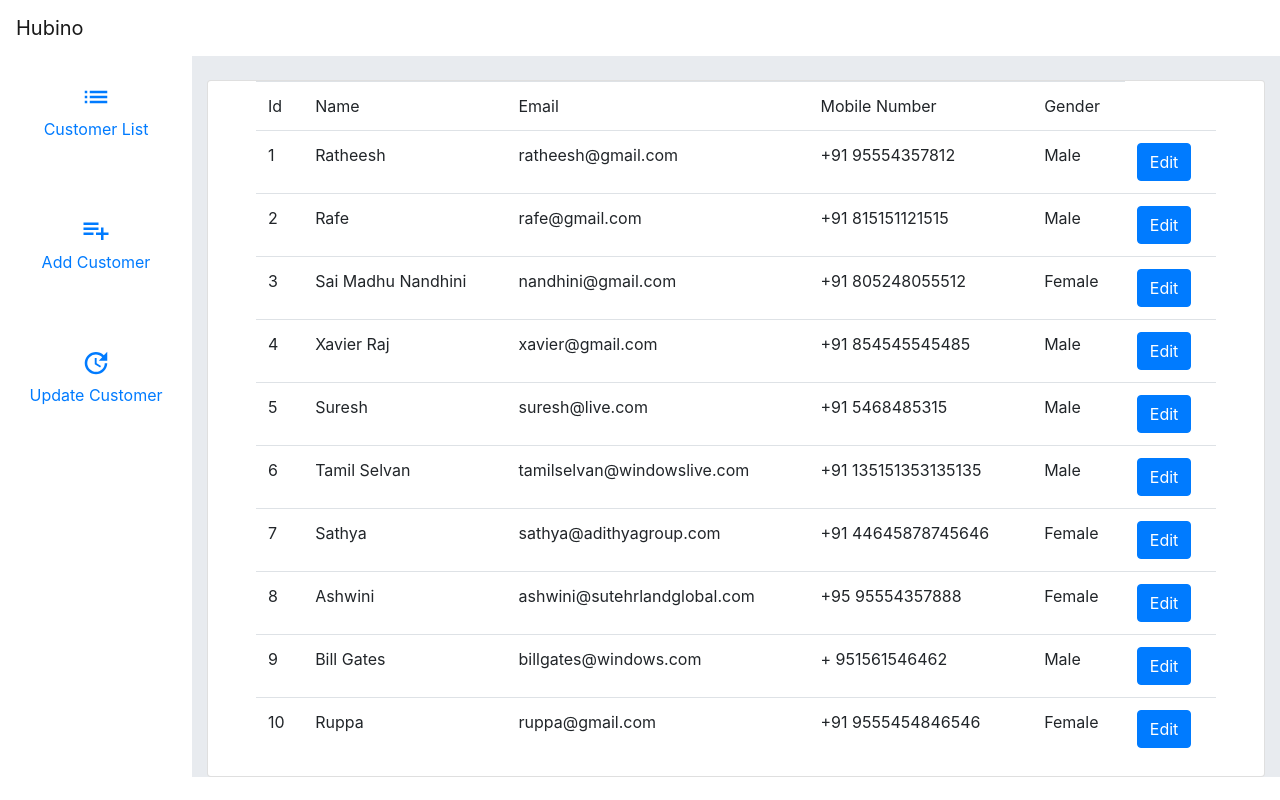
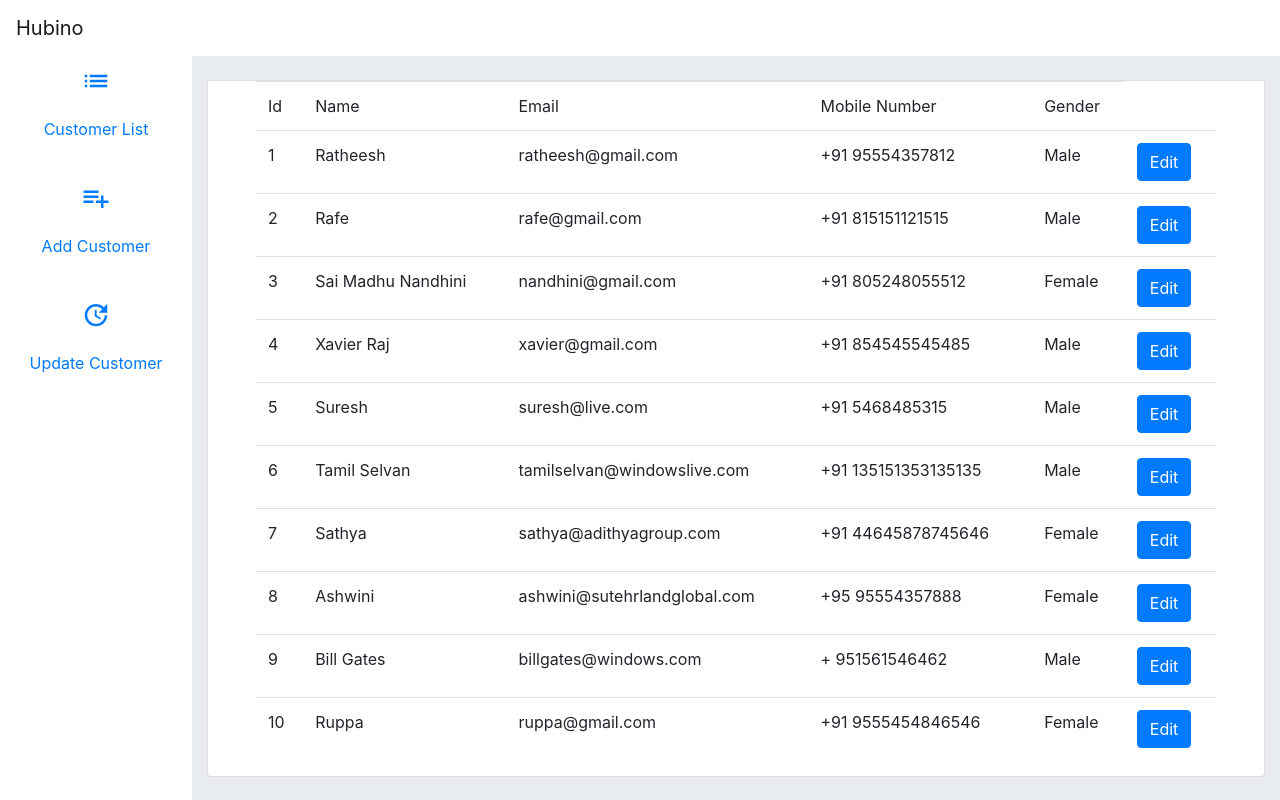
Before and after one commit to murugesh03/hubino-task, a React (Create React App) app: page / in a window 1280 px wide. Built offline with nearby package versions, Linux system fonts and the light colour scheme.

Commit message:
side bar modified

```diff
--- a/src/components/App.js
+++ b/src/components/App.js
@@ -1,9 +1,7 @@
 import React from "react";
 import "bootstrap/dist/css/bootstrap.min.css";
 import "./App.scss";
-import { Row } from "react-bootstrap";
 import { BrowserRouter as Router } from "react-router-dom";
-
 import Navbar from "./Navbar/Navbar";
 import SideBar from "./SideBar/SideBar";
 import MainArea from "./MainArea/MainArea";
--- a/src/components/App.scss
+++ b/src/components/App.scss
@@ -2,6 +2,14 @@
   margin: 0;
   padding: 0;
   box-sizing: border-box;
+}
+html {
+  height: 100%;
+}
+
+body {
+  margin: 0;
+  height: 100%;
 }
 .mainArea {
   display: table;
--- a/src/components/MainArea/MainArea.js
+++ b/src/components/MainArea/MainArea.js
@@ -9,7 +9,7 @@ import AddCustomer from "./AddCustomer/AddCustomer";
 
 const MainArea = ({ addCustomer }) => {
   return (
-    <div className="main-area ">
+    <div className="main-area">
       <Container className="main-area-container">
         <Switch>
           <Route path="/" exact component={() => <CustomerList />} />
--- a/src/components/MainArea/MainArea.scss
+++ b/src/components/MainArea/MainArea.scss
@@ -4,6 +4,7 @@
   background-color: $slightDarkGray;
   display: table-cell;
   width: 85%;
+  height: 100vh;
   vertical-align: top;
   &-container {
     margin-top: 5rem;
--- a/src/components/SideBar/SideBar.js
+++ b/src/components/SideBar/SideBar.js
@@ -1,37 +1,37 @@
 import React from "react";
-import { Col } from "react-bootstrap";
-import { Link } from "react-router-dom";
 import { MdUpdate, MdList, MdPlaylistAdd } from "react-icons/md";
 import "./SideBar.scss";
-const SideBar = () => {
+import { Nav } from "react-bootstrap";
+
+const SideBar = (activeId) => {
   return (
     <aside className="sidebar position-fixed">
-      <ul className="my-5">
-        <li className="text-center py-4">
-          <Link to="/">
-            <span className="sidebar-icon">
+      <Nav className="d-flex flex-column my-5 sidbar-list" defaultActiveKey="/">
+        <Nav.Item>
+          <Nav.Link href="/">
+            <p className="sidebar-icon text-center">
               <MdList />
-            </span>
-            <p className="text-capitalize">customer list</p>
-          </Link>
-        </li>
-        <li className="text-center py-4">
-          <Link to="/add_customer">
-            <span className="sidebar-icon">
+            </p>
+            <p className="text-capitalize text-center">customer list</p>
+          </Nav.Link>
+        </Nav.Item>
+        <Nav.Item>
+          <Nav.Link href="/add_customer" eventKey="link-1">
+            <p className="sidebar-icon text-center">
               <MdPlaylistAdd />
-            </span>
-            <p className="text-capitalize">add customer</p>
-          </Link>
-        </li>
-        <li className="text-center py-4">
-          <Link to="/update_customer">
-            <span className="sidebar-icon">
+            </p>
+            <p className="text-capitalize text-center">add customer</p>
+          </Nav.Link>
+        </Nav.Item>
+        <Nav.Item>
+          <Nav.Link href="/update_customer" eventKey="link-2">
+            <p className="text-center sidebar-icon">
               <MdUpdate />
-            </span>
-            <p className="text-capitalize">update customer</p>
-          </Link>
-        </li>
-      </ul>
+            </p>
+            <p className="text-capitalize text-center">update customer</p>
+          </Nav.Link>
+        </Nav.Item>
+      </Nav>
     </aside>
   );
 };
--- a/src/components/SideBar/SideBar.scss
+++ b/src/components/SideBar/SideBar.scss
@@ -6,11 +6,6 @@
   display: table-cell;
   width: 15%;
   vertical-align: top;
-  & ul {
-    & li {
-      list-style: none;
-    }
-  }
   &-icon {
     font-size: 30px;
   }
```
Also changed, not shown: src/components/MainArea/CustomerList/CustomerList.js (+1 -6 lines).
